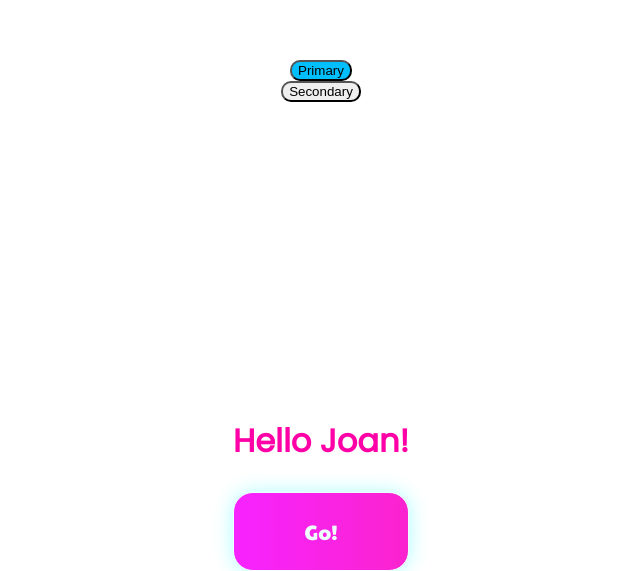
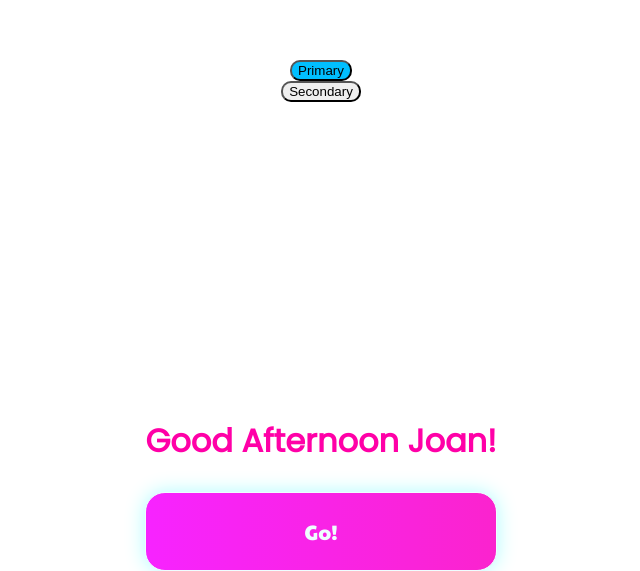
Before and after one commit to SilviaBarcellini/bakend, a Next.js app: page / in a window 1280 px wide. Shown: the part 229-800 px from the top of the page, without its empty margins (319-959 px from the left). Built offline with nearby package versions, Linux system fonts and the light colour scheme.

Commit message:
✨ add greeting options

```diff
--- a/components/greetings/greetings.tsx
+++ b/components/greetings/greetings.tsx
@@ -4,8 +4,20 @@ import styles from "./greetings.module.css";
 const date = new Date();
 const currentTime = date.getHours();
 
+let greetings;
+
+if (currentTime < 12) {
+  greetings = "Good Morning";
+} else if (currentTime < 18) {
+  greetings = "Good Afternoon";
+} else if (currentTime < 22) {
+  greetings = "Good Evening";
+} else {
+  greetings = "Good Night";
+}
+
 function Greetings() {
-  return <h2 className={styles.greetings}>Hello Joan!</h2>;
+  return <h2 className={styles.greetings}>{greetings} Joan!</h2>;
 }
 
 export default Greetings;
```
